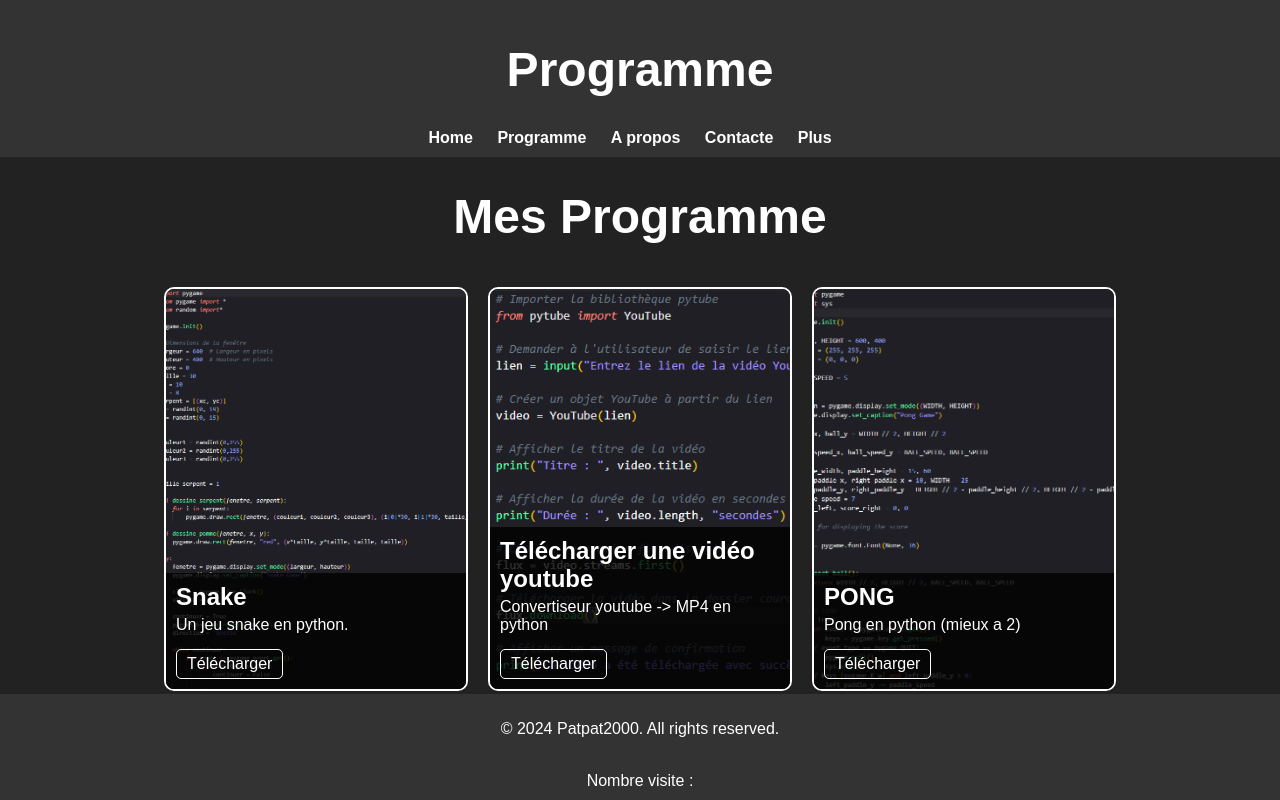
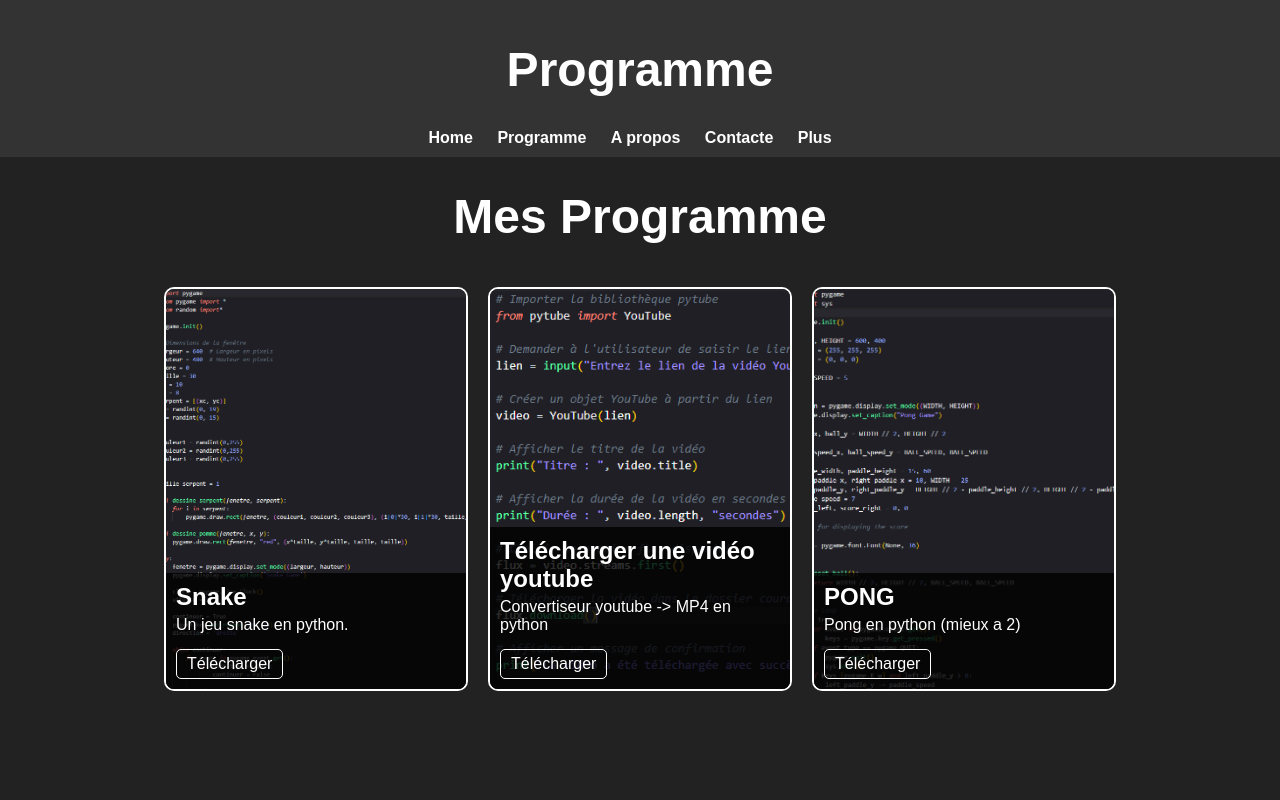
Before and after one commit to mon-site2000/cs2, a plain HTML site: page programme.html in a window 1280 px wide. Drawn offline with Linux system fonts and the light colour scheme.

Commit message:
correwtion programme

```diff
--- a/programme.html
+++ b/programme.html
@@ -57,12 +57,5 @@
     </div>
 
 
-    <footer>
-        <p>&copy; 2024 Patpat2000. All rights reserved.</p>
-        <br>Nombre visite :
-        <script type="text/javascript" src="//compteur.websiteout.com/js/7/0/0/1"></script>
-        <br>
-    </footer>
-
 </body>
 </html>
```
